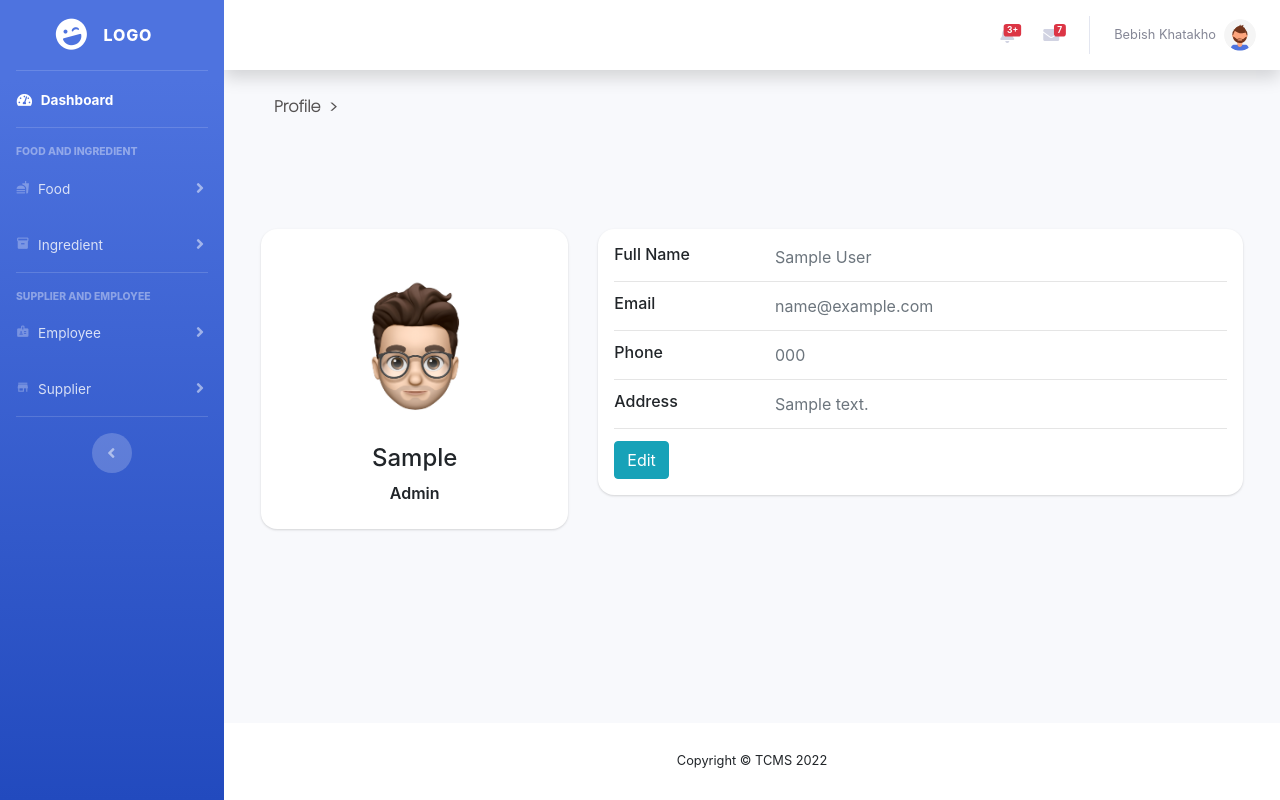
After one commit to satishkojushrestha/TandooryCafeS, a Django app: page /profile/ in a window 1280 px wide. The commit adds this page. Run offline with Django 4.2, Linux system fonts and the light colour scheme; a user stored in the database is signed in; tables that the repository leaves empty hold one stand-in row (values such as "Sample post"); some libraries are stand-ins or nearby versions.

Commit message:
view profile

```diff
--- a/core/models.py
+++ b/core/models.py
@@ -4,3 +4,4 @@ from django.contrib.auth.models import AbstractUser
 
 class User(AbstractUser):
     contact_number = models.CharField(max_length=10, null=True, blank=True)
+    address = models.CharField(max_length=50, null=True, blank=True)
--- a/core/templates/base.html
+++ b/core/templates/base.html
@@ -9,7 +9,7 @@
     <meta name="description" content="">
     <meta name="author" content="">
 
-    <title>Dashboard</title>
+    <title>{% block title %}{% endblock %}</title>
 
     <!-- fonts -->
     <link href="{% static 'vendor/fontawesome-free/css/all.min.css' %}" rel="stylesheet" type="text/css">
@@ -17,10 +17,37 @@
         href="https://fonts.googleapis.com/css?family=Nunito:200,200i,300,300i,400,400i,600,600i,700,700i,800,800i,900,900i"
         rel="stylesheet">
         <link rel="stylesheet" type="text/css" href="https://fonts.googleapis.com/css?family=Roboto:300,400,500,700|Roboto+Slab:400,700|Material+Icons" />
+        <link rel="preconnect" href="https://fonts.googleapis.com">
+<link rel="preconnect" href="https://fonts.gstatic.com" crossorigin>
+<link href="https://fonts.googleapis.com/css2?family=Poppins:wght@200&display=swap" rel="stylesheet">
 
     <!-- styles -->
     <link rel="stylesheet" href="{% static 'css/style.css' %}" !important>
     <link href="{% static '/css/sb-admin-2.min.css' %}" rel="stylesheet">
+    <style>
+        body{
+            background-color: #EAEBEE;
+        }
+
+        .currentpage{
+            margin-left: 50px;
+            margin-bottom: 0;
+            font-family: 'Poppins', sans-serif;
+            color: #545151;
+            font-size: 1rem;
+            font-weight: 600;
+        }
+        .sidearrow{
+            position: relative;
+            top: 1px;
+            left: 5px;
+            font-family: 'Poppins', sans-serif;
+            color: #545151;
+            font-size: 1rem;
+            font-weight: 600;
+        }
+    </style>
+    {% block cssandscripts %} {% endblock %}
 
 
 </head>
@@ -306,7 +333,7 @@
                             <!-- Dropdown - User Information -->
                             <div class="dropdown-menu dropdown-menu-right shadow animated--grow-in"
                                 aria-labelledby="userDropdown">
-                                <a class="dropdown-item" href="#">
+                                <a class="dropdown-item" href="{% url 'profile' %}">
                                     <i class="fas fa-user fa-sm fa-fw mr-2 text-gray-400"></i>
                                     Profile
                                 </a>
@@ -330,10 +357,8 @@
 
                 </nav>
                 <!-- End of Topbar -->
-
+                <span class="currentpage">{% block current_page %}{% endblock %}</span><span class="sidearrow">></span>
                 {% block page_content %}
-
-                    <a href="{% url 'Logout' %}">logout</a>
 
                 {% endblock %}
 
@@ -375,7 +400,7 @@
                 <div class="modal-body">Select "Logout" below if you are ready to end your current session.</div>
                 <div class="modal-footer">
                     <button class="btn btn-secondary" type="button" data-dismiss="modal">Cancel</button>
-                    <a class="btn btn-primary" href="login.html">Logout</a>
+                    <a class="btn btn-primary" href="{% url 'logout' %}">Logout</a>
                 </div>
             </div>
         </div>
--- /dev/null
+++ b/core/templates/profile.html
@@ -0,0 +1,157 @@
+{% extends 'base.html' %}
+{% load static %}
+
+    {% block title %}Profile{% endblock %}
+    {% block cssandscripts %}
+	<script src="https://code.jquery.com/jquery-1.10.2.min.js"></script>
+    <link href="https://cdn.jsdelivr.net/npm/bootstrap@4.4.1/dist/css/bootstrap.min.css" rel="stylesheet">
+
+    <style type="text/css">
+
+        .container{
+            margin-top: 9%;
+        }
+
+        .main-body {
+            padding: 15px;
+        }
+        .card {
+            box-shadow: 0 1px 3px 0 rgba(0,0,0,.1), 0 1px 2px 0 rgba(0,0,0,.06);
+        }
+
+        .card {
+            position: relative;
+            display: flex;
+            flex-direction: column;
+            min-width: 0;
+            word-wrap: break-word;
+            background-color: #fff;
+            background-clip: border-box;
+            border: 0 solid rgba(0,0,0,.125);
+            border-radius: 1rem;
+        }
+
+        .card-body {
+            flex: 1 1 auto;
+            min-height: 1px;
+            padding: 1rem;
+        }
+
+        .gutters-sm {
+            margin-right: -8px;
+            margin-left: -8px;
+        }
+
+        .gutters-sm>.col, .gutters-sm>[class*=col-] {
+            padding-right: 15px;
+            padding-left: 15px;
+        }
+        .mb-3, .my-3 {
+            margin-bottom: 1rem!important;
+        }
+
+        .bg-gray-300 {
+            background-color: #e2e8f0;
+        }
+        .h-100 {
+            height: 100%!important;
+        }
+        .shadow-none {
+            box-shadow: none!important;
+        }
+
+        .profilecard{
+            height: 300px;
+        }
+
+        .profile-img{
+            margin-bottom: -30px;
+        }
+
+        .profile-detail-hr{
+            margin-top: 12px;
+            margin-bottom: 12px;
+        }
+
+
+        </style>
+    {% endblock %}
+
+    {% block current_page %} Profile {% endblock %}
+
+{% block page_content %}
+<div class="container">
+    <div class="main-body">
+          <div class="row gutters-sm">
+            <div class="col-md-4 mb-3">
+              <div class="card profilecard">
+                <div class="card-body">
+                  <div class="d-flex flex-column align-items-center text-center">
+                    <img src="{% static 'img/profile.png' %}" alt="Admin" class="rounded-circle profile-img" width="200px">
+                    <div class="mt-3">
+                      <h4>{{ user.first_name }}</h4>
+                      <p class="mt-1" style="font-weight: 600;">Admin</p>
+                    </div>
+                  </div>
+                </div>
+              </div>
+
+            </div>
+            <div class="col-md-8">
+              <div class="card mb-3">
+                <div class="card-body">
+                  <div class="row">
+                    <div class="col-sm-3">
+                      <h6 class="mb-0">Full Name</h6>
+                    </div>
+                    <div class="col-sm-9 text-secondary">
+                        {{ user.first_name }} {{ user.last_name }}
+                    </div>
+                  </div>
+                  <hr class="profile-detail-hr">
+                  <div class="row">
+                    <div class="col-sm-3">
+                      <h6 class="mb-0">Email</h6>
+                    </div>
+                    <div class="col-sm-9 text-secondary">
+                      {{ user.email }}
+                    </div>
+                  </div>
+                  <hr class="profile-detail-hr">
+                  <div class="row">
+                    <div class="col-sm-3">
+                      <h6 class="mb-0">Phone</h6>
+                    </div>
+                    <div class="col-sm-9 text-secondary">
+                      {{ user.contact_number }}
+                    </div>
+                  </div>
+                  <hr class="profile-detail-hr">
+                  <div class="row">
+                    <div class="col-sm-3">
+                      <h6 class="mb-0">Address</h6>
+                    </div>
+                    <div class="col-sm-9 text-secondary">
+                      {{ user.address }}
+                    </div>
+                  </div>
+                  <hr class="profile-detail-hr">
+                  <div class="row">
+                    <div class="col-sm-12">
+                      <a class="btn btn-info " target="__blank" href="https://www.bootdey.com/snippets/view/profile-edit-data-and-skills">Edit</a>
+                    </div>
+                  </div>
+                </div>
+              </div>
+
+
+
+
+
+            </div>
+          </div>
+
+        </div>
+    </div>
+
+{% endblock %}
--- a/core/urls.py
+++ b/core/urls.py
@@ -2,7 +2,8 @@ from django.urls import path
 from .views import *
 
 urlpatterns = [
-    path('base/', base_view, name="Base"),
-    path('login/', loginView, name="Login"),
-    path('logout/', logoutView, name="Logout"),
+    path('base/', base_view, name="base"),
+    path('login/', loginView, name="login"),
+    path('logout/', logoutView, name="logout"),
+    path('profile/', profile_view, name="profile"),
 ]
--- a/core/views.py
+++ b/core/views.py
@@ -2,17 +2,21 @@ from django.shortcuts import render, redirect
 from core.forms import LoginForm
 from django.contrib.auth import login, logout, authenticate
 from core.models import User
+from django.contrib.auth.decorators import login_required, permission_required
 
 
+@permission_required('can_add_user', login_url="/login/")
 def base_view(request):
     return render(request, "base.html")
 
 def logoutView(request):
     logout(request)
-    return redirect("Login")
-
+    return redirect("login")
 
 def loginView(request):
+    if request.user.is_authenticated:
+        return redirect("base")
+
     if request.method == "POST":
         form = LoginForm(request.POST)
         if form.is_valid():
@@ -23,17 +27,19 @@ def loginView(request):
                 auth_user = authenticate(request, username=user.username, password=password)
                 if auth_user is not None:
                     login(request, auth_user)
-                    return redirect("Base")
+                    return redirect("base")
                 else:
-                    return render(request, "login.html", {
+                    return render(request, "authentication/login.html", {
                         'message': 'Invalid Credential',
                         'froms': LoginForm(request.POST),
                     })
             except:
-                return render(request, "login.html", {
+                return render(request, "authentication/login.html", {
                         'message': 'Invalid Username and Password',
                         'forms': LoginForm(request.POST),
                     })
+    return render(request, "authentication/login.html", {"forms":LoginForm})
 
-
-    return render(request, "login.html", {"forms":LoginForm})
+@permission_required('can_add_user', login_url="/login/")
+def profile_view(request):
+    return render(request,"profile.html")
```
Also changed, not shown: core/templates/authentication/login.html (renamed from core/templates/login.html).
